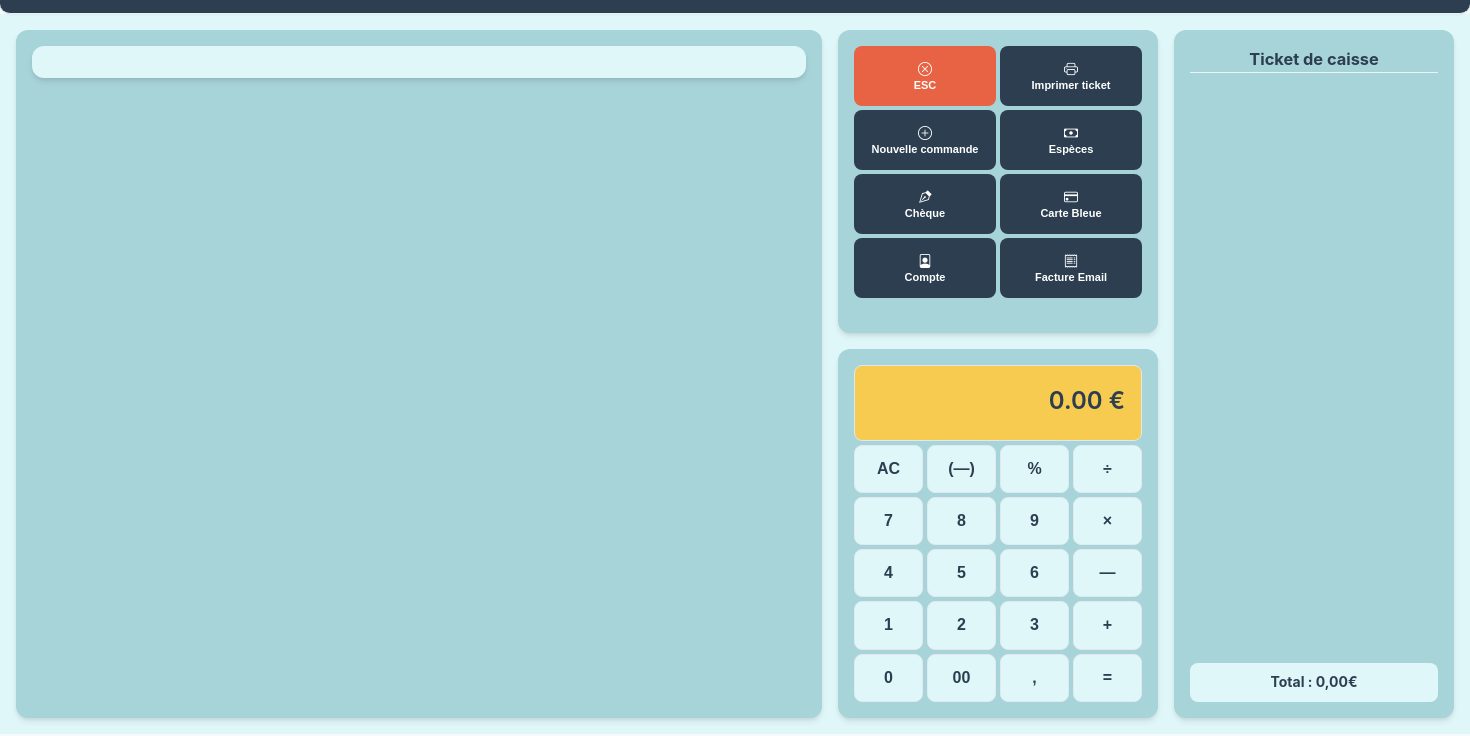
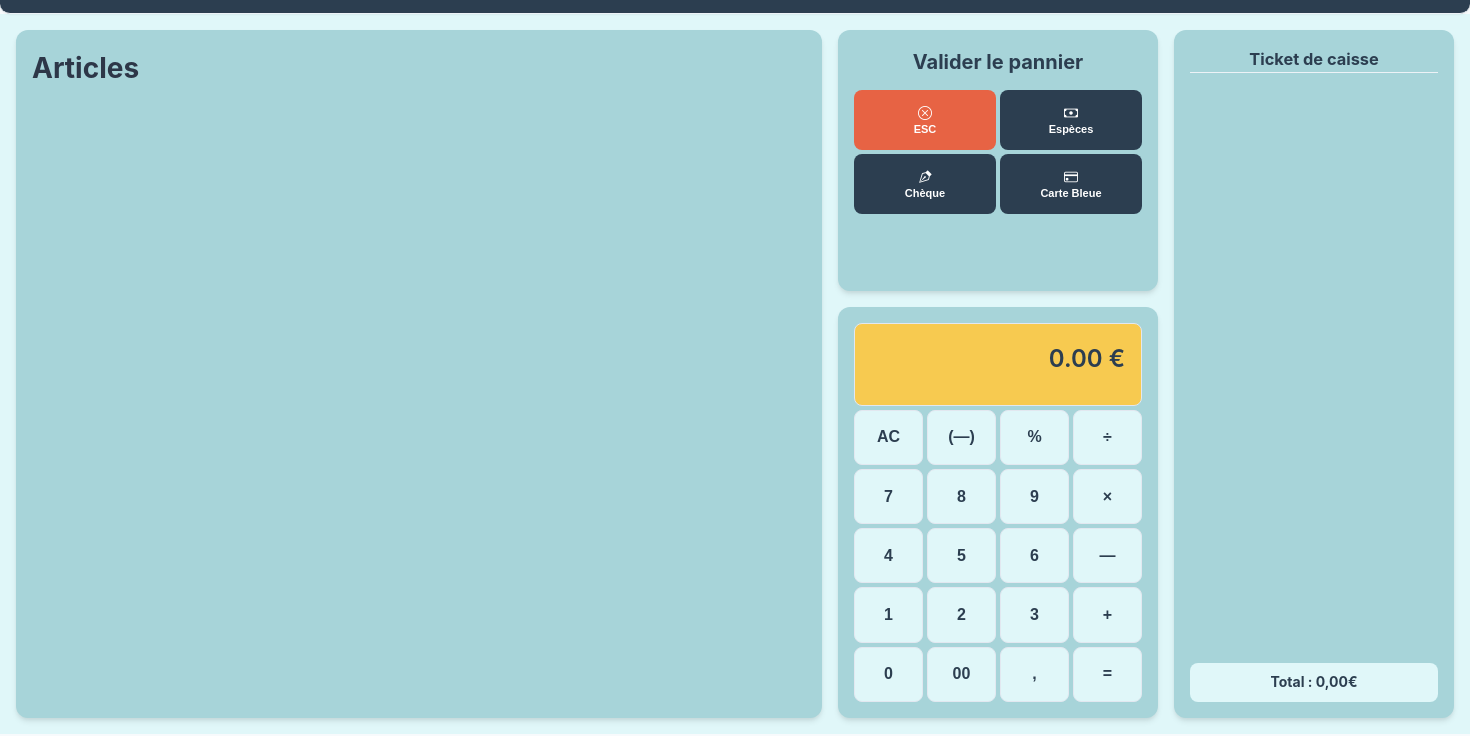
Before and after one commit to Dedica-Marcq/Dedica-Caisse, an Electron app: page caisse.html in a window 1470 px wide. Shown: the part 64-800 px from the top of the page. Drawn offline with nearby package versions, Linux system fonts and the light colour scheme; no server answers.

Commit message:
Mise à jour du style
Modifications mineurs dans le style du logiciel

```diff
--- a/caisse.html
+++ b/caisse.html
@@ -27,14 +27,15 @@
     <!---- Actions ----->
     <!------------------>
     <div class="actions">
+      <h1>Valider le pannier</h1>
       <button id="btn-esc" class="esc"><i class="bi bi-x-circle"></i> ESC</button>
-      <button id="btn-ticket"><i class="bi bi-printer"></i> Imprimer ticket</button>
-      <button id="btn-nouvelle"><i class="bi bi-plus-circle"></i> Nouvelle commande</button>
+      <!--button id="btn-ticket"><i class="bi bi-printer"></i> Imprimer ticket</button-->
+      <!--button id="btn-nouvelle"><i class="bi bi-plus-circle"></i> Nouvelle commande</button-->
       <button id="btn-especes"><i class="bi bi-cash"></i> Espèces</button>
       <button id="btn-cheque"><i class="bi bi-vector-pen"></i> Chèque</button>
       <button id="btn-cb"><i class="bi bi-credit-card"></i> Carte Bleue</button>
-      <button id="btn-compte"><i class="bi bi-file-person"></i> Compte</button>
-      <button id="btn-facture-email"><i class="bi bi-receipt"></i> Facture Email</button>
+      <!--button id="btn-compte"><i class="bi bi-file-person"></i> Compte</button-->
+      <!--button id="btn-facture-email"><i class="bi bi-receipt"></i> Facture Email</button-->
     </div>
 
     <!------------------>
@@ -53,6 +54,7 @@
     <!----- Aricles ---->
     <!------------------>
     <div class="articles">
+      <h1>Articles</h1>
       <div class="product-list" id="product-list"></div>
     </div>
     <!------------------>
--- a/src/style/style.css
+++ b/src/style/style.css
@@ -178,10 +178,8 @@ header .navbar {
 }
 
 .product-list {
-  background: var(--color-light);
-  border-radius: var(--radius-lg);
+  background: var(--color-primary);
   padding: var(--spacing-md);
-  box-shadow: var(--shadow-md);
   display: grid;
   grid-template-columns: repeat(4, 1fr);
   gap: var(--spacing-xs);
@@ -274,6 +272,15 @@ header .navbar {
   gap: 2px;
   min-height: 60px;
   transition: all 0.2s ease;
+}
+
+.actions h1 {
+  grid-column: 1 / -1;
+  font-size: 20px;
+  font-weight: 700;
+  text-align: center;
+  color: var(--color-secondary);
+  margin-bottom: var(--spacing-sm);
 }
 
 .actions button:hover {
```
Also changed, not shown: package.json (+26 -6 lines).
